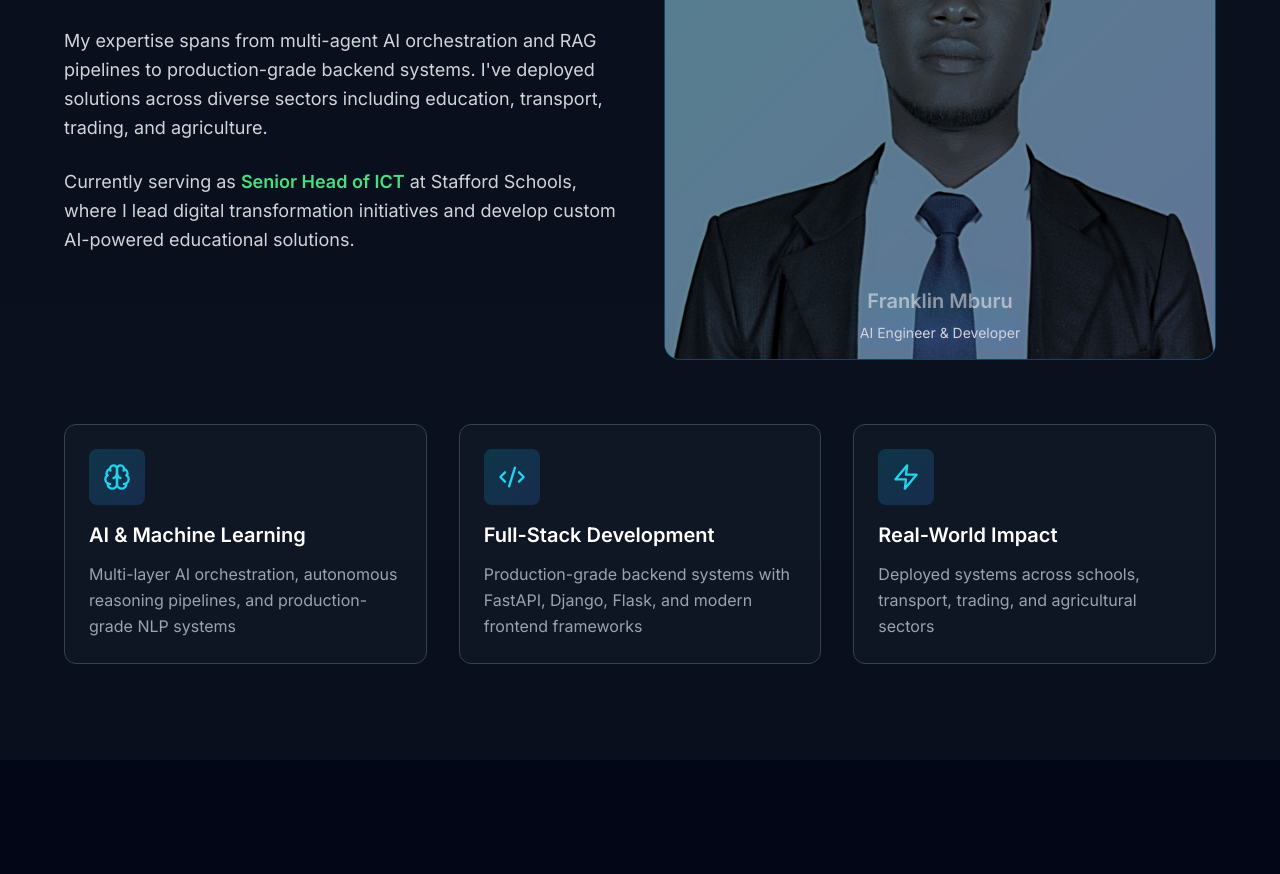
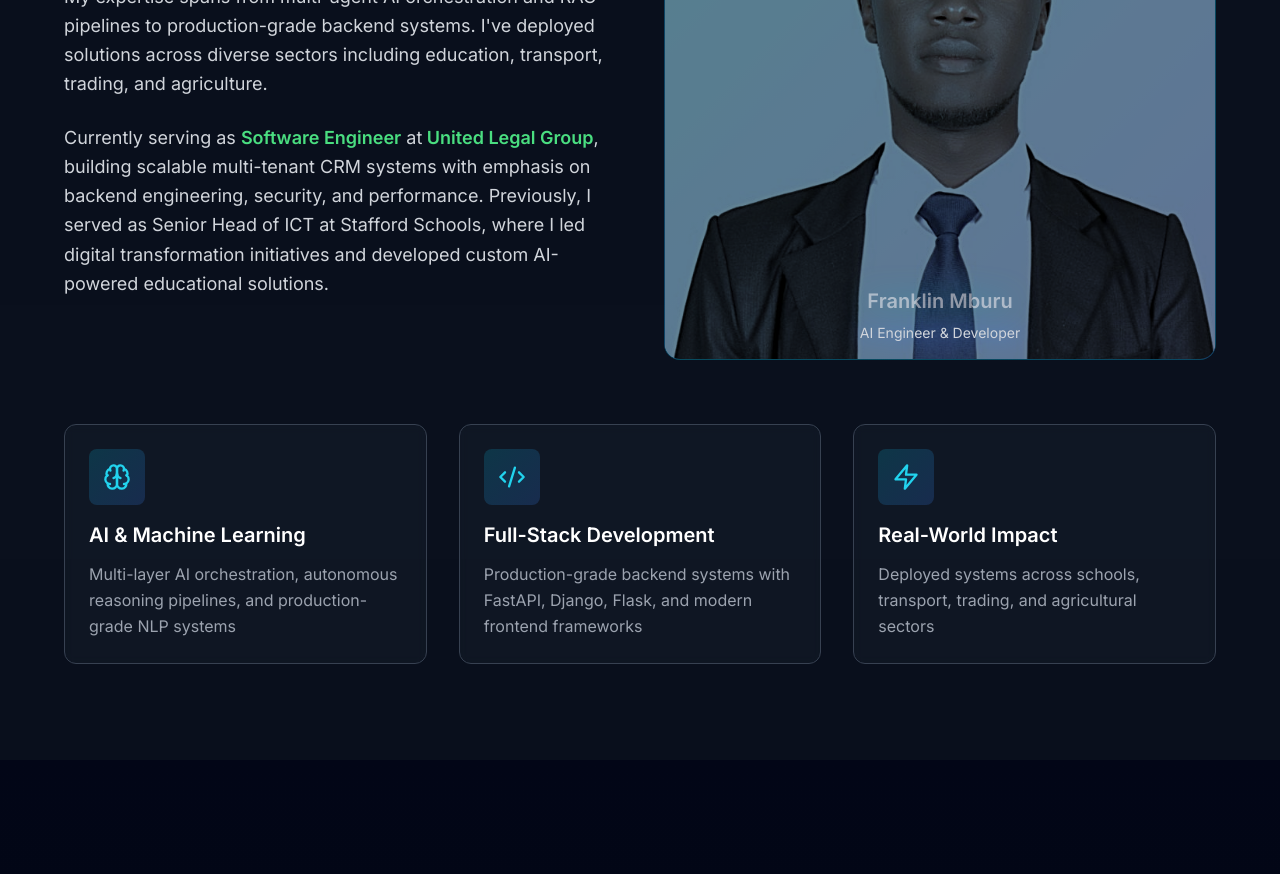
Before and after one commit to FranklinMburu/my-portfolio, a React (Vite) app: page / in a window 1280 px wide. Shown: the part 1220-2094 px from the top of the page. Built offline with nearby package versions, Linux system fonts and the light colour scheme.

Commit message:
Update About section: Current role at United Legal Group with Stafford Schools history

```diff
--- a/src/components/About.tsx
+++ b/src/components/About.tsx
@@ -43,9 +43,8 @@ const About = () => {
                 and agriculture.
               </p>
               <p className="text-gray-300 text-lg leading-relaxed">
-                Currently serving as <span className="text-green-400 font-semibold">Senior Head of ICT</span> at
-                Stafford Schools, where I lead digital transformation initiatives and develop custom AI-powered
-                educational solutions.
+                Currently serving as <span className="text-green-400 font-semibold">Software Engineer</span> at
+                <span className="text-green-400 font-semibold"> United Legal Group</span>, building scalable multi-tenant CRM systems with emphasis on backend engineering, security, and performance. Previously, I served as Senior Head of ICT at Stafford Schools, where I led digital transformation initiatives and developed custom AI-powered educational solutions.
               </p>
             </div>
 
```
